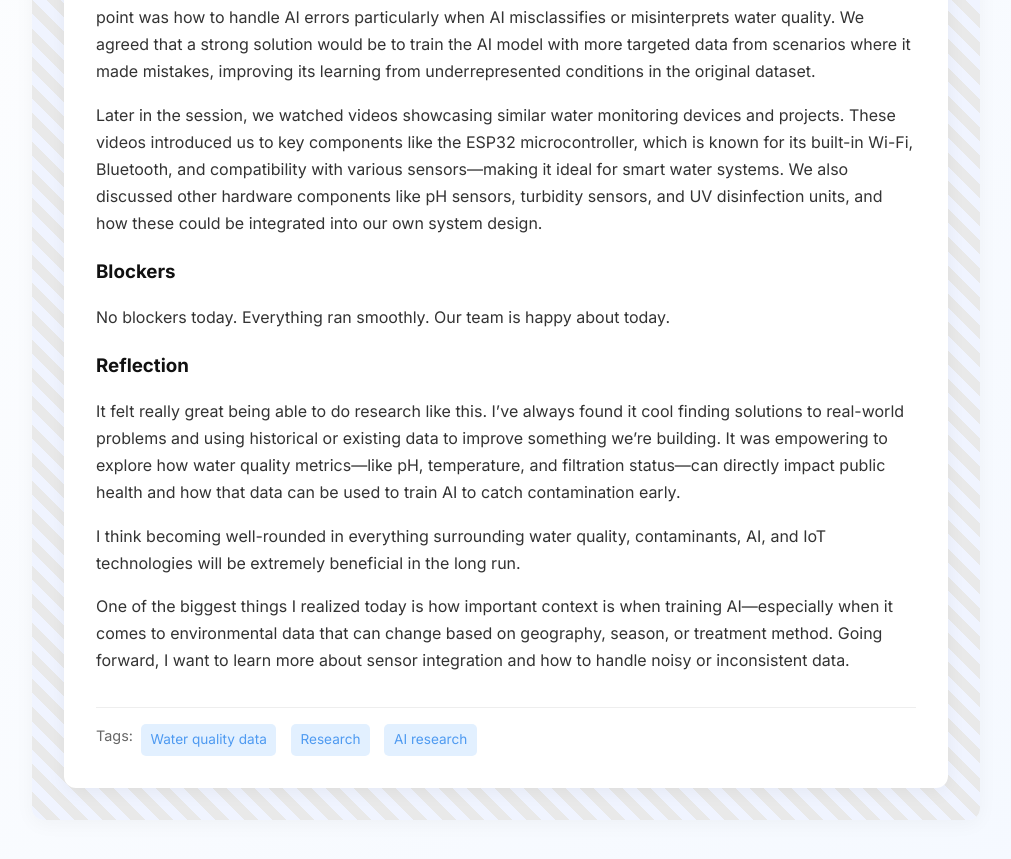
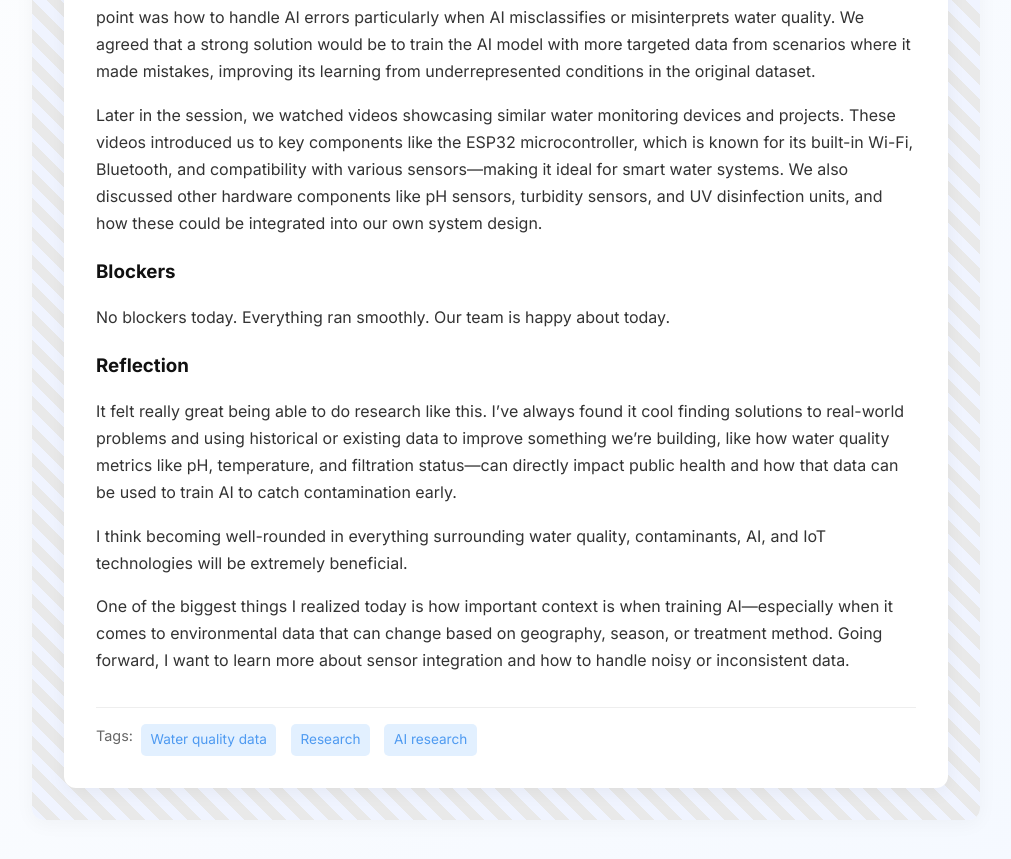
Before and after one commit to alexes22/alexes22.github.io, a Jekyll site: the page built from _posts/2025-06-04-day-7.md, in a window 1280 px wide and 900 px high, scrolled down 571 px. Shown: the top 859 px of the window, without its empty margins (260-1271 px from the left). Built offline with Jekyll 4.4.1, drawn with Linux system fonts in a browser that asks for light colours.

Commit message:
Update 2025-06-04-day-7.md

```diff
--- a/_posts/2025-06-04-day-7.md
+++ b/_posts/2025-06-04-day-7.md
@@ -19,9 +19,9 @@
   No blockers today. Everything ran smoothly. Our team is happy about today.
 
 reflection: |
-  It felt really great being able to do research like this. I’ve always found it cool finding solutions to real-world problems and using historical or existing data to improve something we’re building. It was empowering to explore how water quality metrics—like pH, temperature, and filtration status—can directly impact public health and how that data can be used to train AI to catch contamination early.
+  It felt really great being able to do research like this. I’ve always found it cool finding solutions to real-world problems and using historical or existing data to improve something we’re building, like how water quality metrics like pH, temperature, and filtration status—can directly impact public health and how that data can be used to train AI to catch contamination early.
 
-  I think becoming well-rounded in everything surrounding water quality, contaminants, AI, and IoT technologies will be extremely beneficial in the long run.
+  I think becoming well-rounded in everything surrounding water quality, contaminants, AI, and IoT technologies will be extremely beneficial.
 
   One of the biggest things I realized today is how important context is when training AI—especially when it comes to environmental data that can change based on geography, season, or treatment method. Going forward, I want to learn more about sensor integration and how to handle noisy or inconsistent data.
 ---
```
